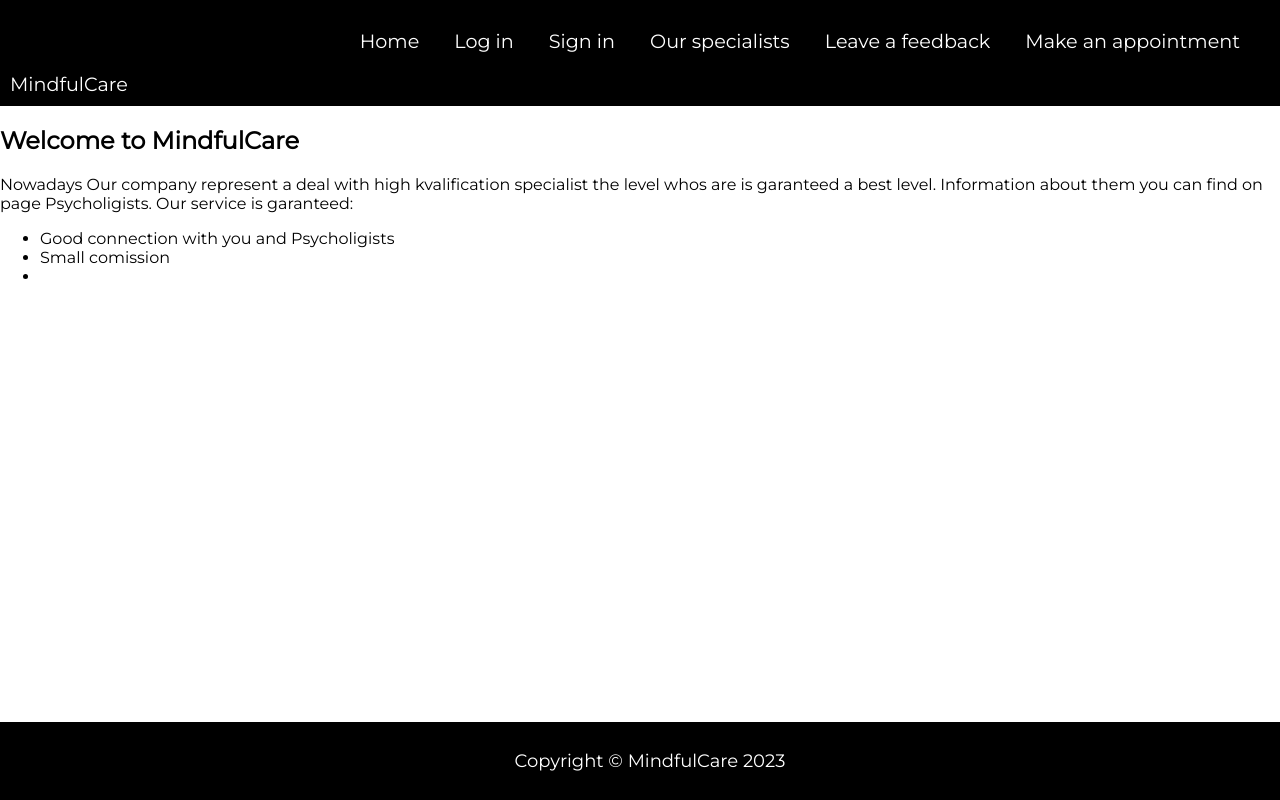
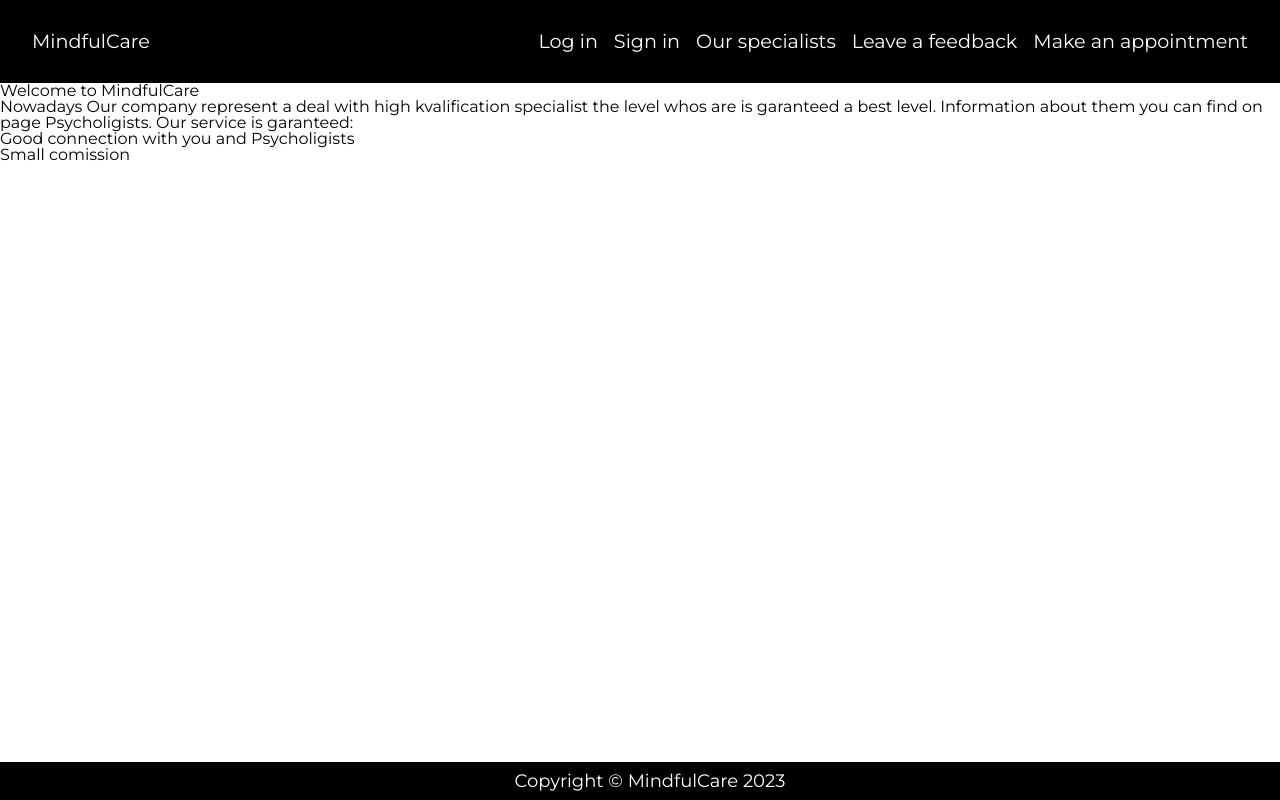
Before and after one commit to polughoul/zwa_semestralka, a PHP site: page / in a window 1280 px wide. Run offline with PHP 8.4, Linux system fonts and the light colour scheme.

Commit message:
Add reset.css and fix styles and semantics for header.php

```diff
--- a/header.php
+++ b/header.php
@@ -1,15 +1,22 @@
-<header>
-    <nav>
-        <ul class="right_nav">
-            <a href="index.php">Home</a>
+ <header class="header">
+      <a href="index.php">MindfulCare</a>
+      <nav class="nav">
+        <ul class="navList">
+          <li>
             <a href="login.php">Log in</a>
+          </li>
+          <li>
             <a href="signin.php">Sign in</a>
+          </li>
+          <li>
             <a href="specialists.php">Our specialists</a>
+          </li>
+          <li>
             <a href="feedback.php">Leave a feedback</a>
+          </li>
+          <li>
             <a href="appointment.php">Make an appointment</a>
+          </li>
         </ul>
-        <ul class="left_nav">
-            <a href="index.php">MindfulCare</a>
-        </ul>
-    </nav>
+      </nav>
 </header>
--- a/index.php
+++ b/index.php
@@ -1,26 +1,20 @@
 <!DOCTYPE html>
-
 <html lang="en">
-
 <head>
-    <link rel="stylesheet" href="style.css" type="text/css">
+    <link rel="stylesheet" href="./styles/reset.css" type="text/css">
+    <link rel="stylesheet" href="./styles/style.css" type="text/css">
     <link href="https://fonts.googleapis.com/css?family=Montserrat" rel="stylesheet">
     <meta charset="UTF-8">
     <title>Home</title>
 </head>
 
 <body>
-    <div>
     <?php include('header.php'); ?>
-    </div>
 
-    <div>
     <main>
-            <div>
         <section>
             <h1>Welcome to MindfulCare</h1>
-                    <p> Nowadays Our company represent a deal with high kvalification specialist the level whos are is garanteed
-                        a best level. Information about them you can find on page Psycholigists. Our service is garanteed:
+            <p> Nowadays Our company represent a deal with high kvalification specialist the level whos are is garanteed a best level. Information about them you can find on page Psycholigists. Our service is garanteed:
             </p>
             <ul>
                 <li>Good connection with you and Psycholigists</li>
@@ -28,16 +22,8 @@
                 <li></li>
             </ul>
         </section>
-            </div>
     </main>
-    </div>
 
-    <div>
     <?php include('footer.php'); ?>
-    </div>
-
-
-
 </body>
-
 </html>
--- a/style.css
+++ /dev/null
@@ -1,73 +0,0 @@
-body {
-    font-family: 'Montserrat';
-    margin: 0;
-
-}
-
-header {
-    background: black;
-    font-size: larger;
-    padding: 10px;
-}
-
-.right_nav {
-    text-align: right;
-}
-
-.right_nav a {
-    color: #fff;
-    text-decoration: none;
-    margin-right: 30px;
-}
-
-.left_nav {
-    text-align: left;
-    padding: 0;
-    margin: 0;
-}
-
-.left_nav a {
-    color: #fff;
-    text-decoration: none;
-    margin-right: 30px;
-}
-
-
-footer {
-    background: black;
-    text-align: center;
-    font-size: large;
-    padding: 10px;
-    bottom: 0;
-    width: 100%;
-    position: fixed;
-}
-
-form {
-    background-color: gray;
-    font-size: large;
-    padding: 20px;
-    margin-left: auto;
-    margin-right: auto;
-    margin-top: 250px;
-    text-align: left;
-    border: 0px;
-    color: purple;
-}
-
-form input {
-    border-radius: 5px;
-}
-
-body form {
-    max-width: 500px;
-    min-width: 300px;
-    width: 40vw;
-    border-radius: 5px;
-    text-align: left;
-}
-
-footer p {
-    color: #fff;
-
-}
--- /dev/null
+++ b/styles/reset.css
@@ -0,0 +1,129 @@
+html,
+body,
+div,
+span,
+applet,
+object,
+iframe,
+h1,
+h2,
+h3,
+h4,
+h5,
+h6,
+p,
+blockquote,
+pre,
+a,
+abbr,
+acronym,
+address,
+big,
+cite,
+code,
+del,
+dfn,
+em,
+img,
+ins,
+kbd,
+q,
+s,
+samp,
+small,
+strike,
+strong,
+sub,
+sup,
+tt,
+var,
+b,
+u,
+i,
+center,
+dl,
+dt,
+dd,
+ol,
+ul,
+li,
+fieldset,
+form,
+label,
+legend,
+table,
+caption,
+tbody,
+tfoot,
+thead,
+tr,
+th,
+td,
+article,
+aside,
+canvas,
+details,
+embed,
+figure,
+figcaption,
+footer,
+header,
+hgroup,
+menu,
+nav,
+output,
+ruby,
+section,
+summary,
+time,
+mark,
+audio,
+video {
+  margin: 0;
+  padding: 0;
+  border: 0;
+  font-size: 100%;
+  font: inherit;
+  vertical-align: baseline;
+}
+/* HTML5 display-role reset for older browsers */
+article,
+aside,
+details,
+figcaption,
+figure,
+footer,
+header,
+hgroup,
+menu,
+nav,
+section {
+  display: block;
+}
+body {
+  line-height: 1;
+}
+ol,
+ul {
+  list-style: none;
+}
+blockquote,
+q {
+  quotes: none;
+}
+blockquote:before,
+blockquote:after,
+q:before,
+q:after {
+  content: "";
+  content: none;
+}
+table {
+  border-collapse: collapse;
+  border-spacing: 0;
+}
+a,
+a:visited {
+  text-decoration: none;
+  color: inherit;
+}
--- /dev/null
+++ b/styles/style.css
@@ -0,0 +1,57 @@
+body {
+  font-family: "Montserrat", sans-serif;
+}
+
+.header {
+  background: black;
+  color: #fff;
+  font-size: larger;
+  padding: 2rem;
+
+  display: flex;
+  justify-content: space-between;
+  align-items: center;
+}
+
+.navList {
+  display: flex;
+  gap: 1rem;
+}
+
+footer {
+  background: black;
+  text-align: center;
+  font-size: large;
+  padding: 10px;
+  bottom: 0;
+  width: 100%;
+  position: fixed;
+}
+
+form {
+  background-color: gray;
+  font-size: large;
+  padding: 20px;
+  margin-left: auto;
+  margin-right: auto;
+  margin-top: 250px;
+  text-align: left;
+  border: 0px;
+  color: purple;
+}
+
+form input {
+  border-radius: 5px;
+}
+
+body form {
+  max-width: 500px;
+  min-width: 300px;
+  width: 40vw;
+  border-radius: 5px;
+  text-align: left;
+}
+
+footer p {
+  color: #fff;
+}
```
Lines whose indentation alone changed are shown as unchanged.
